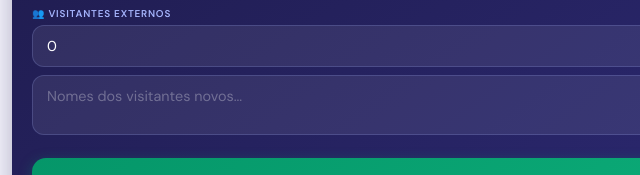
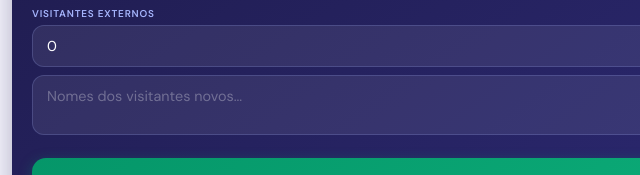
Before and after one commit to VictorRamosHC/EBD-Nova-suica, a plain HTML site: page index.html in a window 1280 px wide. Shown: the part 4228-4403 px from the top of the page, 0-640 px from the left. Drawn offline with nearby package versions, Linux system fonts and the light colour scheme.

Commit message:
Remove emoji from external visitors label

```diff
--- a/index.html
+++ b/index.html
@@ -471,7 +471,7 @@
             <div><span class="fech-label">Bíblias</span><input type="number" id="bib" value="0" min="0"></div>
             <div><span class="fech-label">Revistas</span><input type="number" id="rev" value="0" min="0"></div>
         </div>
-        <span class="fech-label">👥 Visitantes externos</span>
+        <span class="fech-label">Visitantes externos</span>
         <input type="number" id="qtdVisitantes" value="0" min="0" style="margin-bottom:8px;">
         <textarea id="nomesVisitantes" rows="2" placeholder="Nomes dos visitantes novos..."></textarea>
         <button class="btn-enviar" onclick="confirmarAcao('ENVIAR_RELATORIO')">ENVIAR PARA PLANILHA</button>
```
